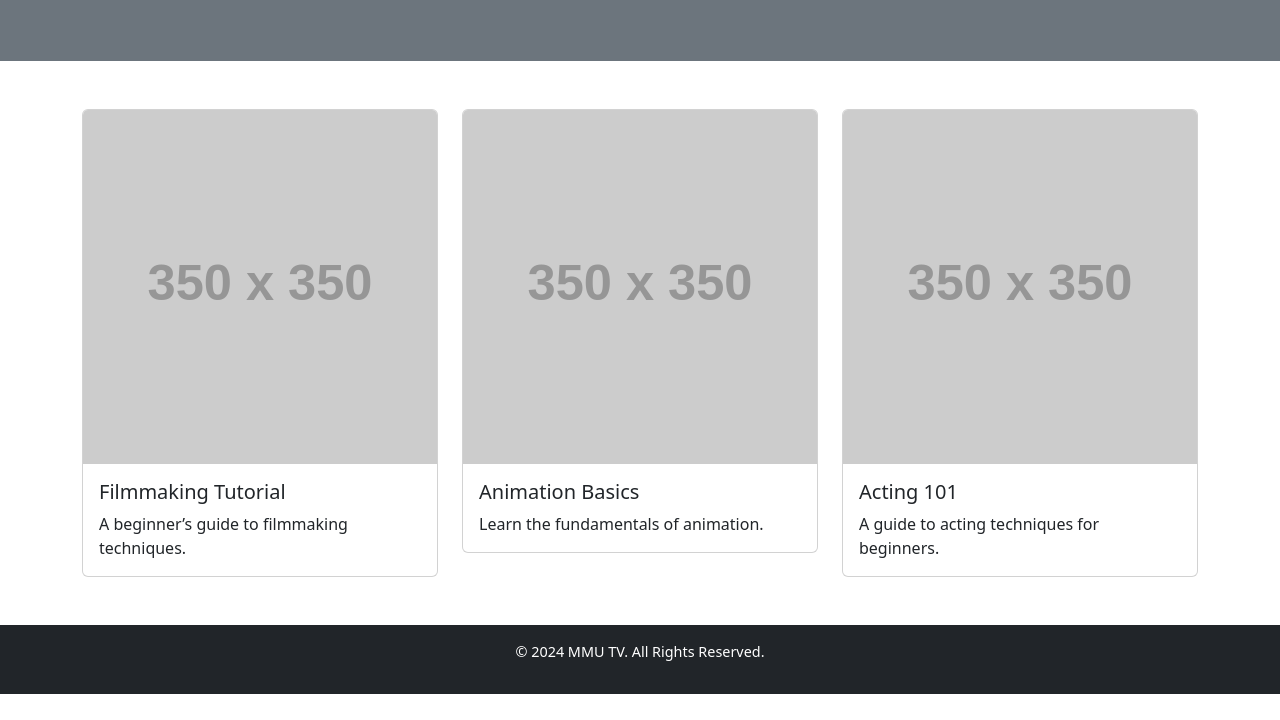
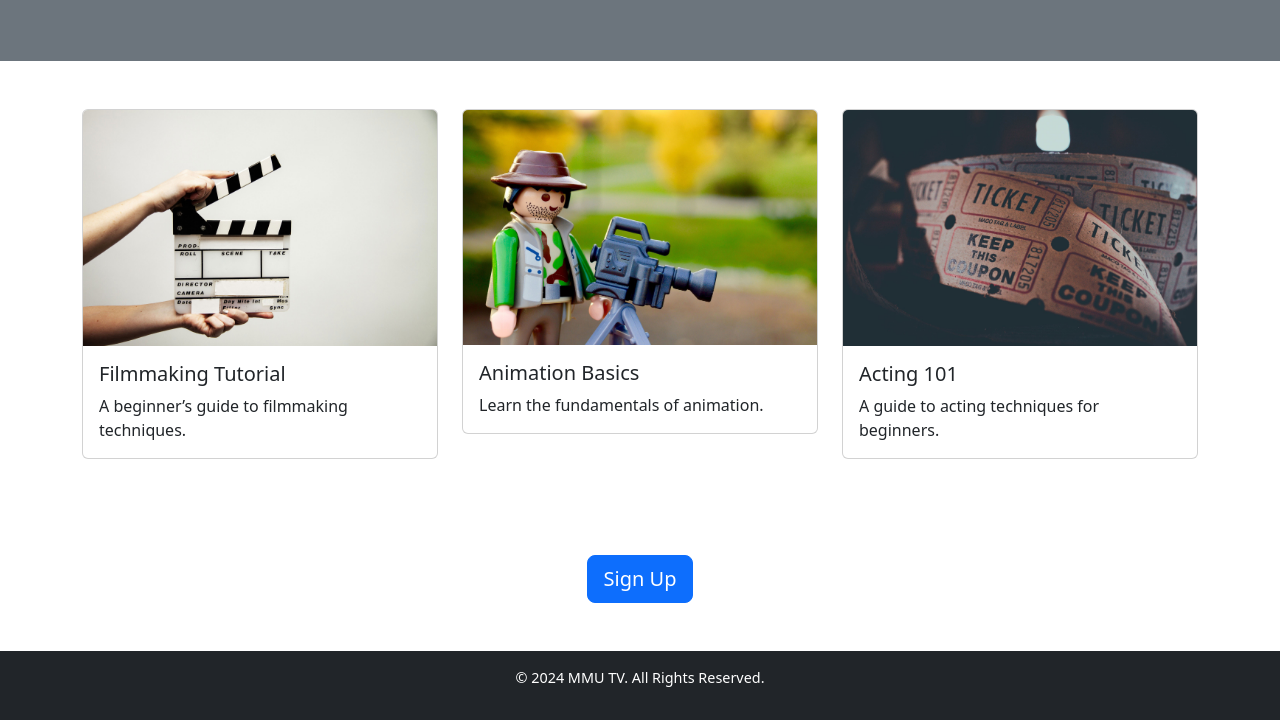
Before and after one commit to Marquis09/mmu-tv, a plain HTML site: page scripts/index.html in a window 1280 px wide. Shown: the part 192-912 px from the top of the page. Before the commit the page ends 886 px from the top, so only its background shows below. Drawn offline with nearby package versions, Linux system fonts and the light colour scheme; files that its build step writes are made by us from their sources; placeholder pictures from the web are drawn by us.

Commit message:
initial commit
update to css code for button and index

```diff
--- a/scripts/index.html
+++ b/scripts/index.html
@@ -5,7 +5,7 @@
     <meta name="viewport" content="width=device-width, initial-scale=1.0">
     <title>MMU TV</title>
     <link href="https://cdn.jsdelivr.net/npm/bootstrap@5.3.0-alpha1/dist/css/bootstrap.min.css" rel="stylesheet">
-    <link rel="stylesheet" href="styles.css">
+    <link rel="stylesheet" href="../css/styles.css">
 </head>
 <body>
     <!-- Navigation -->
@@ -17,9 +17,9 @@
             </button>
             <div class="collapse navbar-collapse" id="navbarNav">
                 <ul class="navbar-nav ms-auto">
-                    <li class="nav-item"><a class="nav-link" href="index.html">Home</a></li>
-                    <li class="nav-item"><a class="nav-link" href="category.html">Categories</a></li>
-                    <li class="nav-item"><a class="nav-link" href="signup.html">Sign Up</a></li>
+                    <li class="nav-item"><a class="nav-link" href="../scripts/index.html">Home</a></li>
+                    <li class="nav-item"><a class="nav-link" href="../scripts/category.html">Categories</a></li>
+                    <li class="nav-item"><a class="nav-link" href="../scripts/signup.html">Sign Up</a></li>
                     <!-- Search Form -->
                     <li class="nav-item">
                         <form class="d-flex" action="#" method="GET">
@@ -47,7 +47,7 @@
         <div class="row">
             <div class="col-md-4">
                 <div class="card">
-                    <img src="https://via.placeholder.com/350" class="card-img-top" alt="video 1">
+                    <img src="../images/home/video-production-4223885_1920.jpg" class="card-img-top" alt="video 1">
                     <div class="card-body">
                         <h5 class="card-title">Filmmaking Tutorial</h5>
                         <p class="card-text">A beginner’s guide to filmmaking techniques.</p>
@@ -56,7 +56,7 @@
             </div>
             <div class="col-md-4">
                 <div class="card">
-                    <img src="https://via.placeholder.com/350" class="card-img-top" alt="video 2">
+                    <img src="../images/home/photographer-1702074_1920.jpg" class="card-img-top" alt="video 2">
                     <div class="card-body">
                         <h5 class="card-title">Animation Basics</h5>
                         <p class="card-text">Learn the fundamentals of animation.</p>
@@ -65,7 +65,7 @@
             </div>
             <div class="col-md-4">
                 <div class="card">
-                    <img src="https://via.placeholder.com/350" class="card-img-top" alt="video 3">
+                    <img src="../images/home/ticket-2974645_1920.jpg" class="card-img-top" alt="video 3">
                     <div class="card-body">
                         <h5 class="card-title">Acting 101</h5>
                         <p class="card-text">A guide to acting techniques for beginners.</p>
@@ -73,6 +73,11 @@
                 </div>
             </div>
         </div>
+    </section>
+
+     <!-- Sign Up Button Section (Centered) -->
+     <section class="text-center my-5">
+        <a href="../scripts/signup.html" class="btn btn-primary btn-lg">Sign Up</a>
     </section>
 
     <!-- Footer -->
```
Also changed, not shown: css/styles.css (line endings or trailing spaces).
